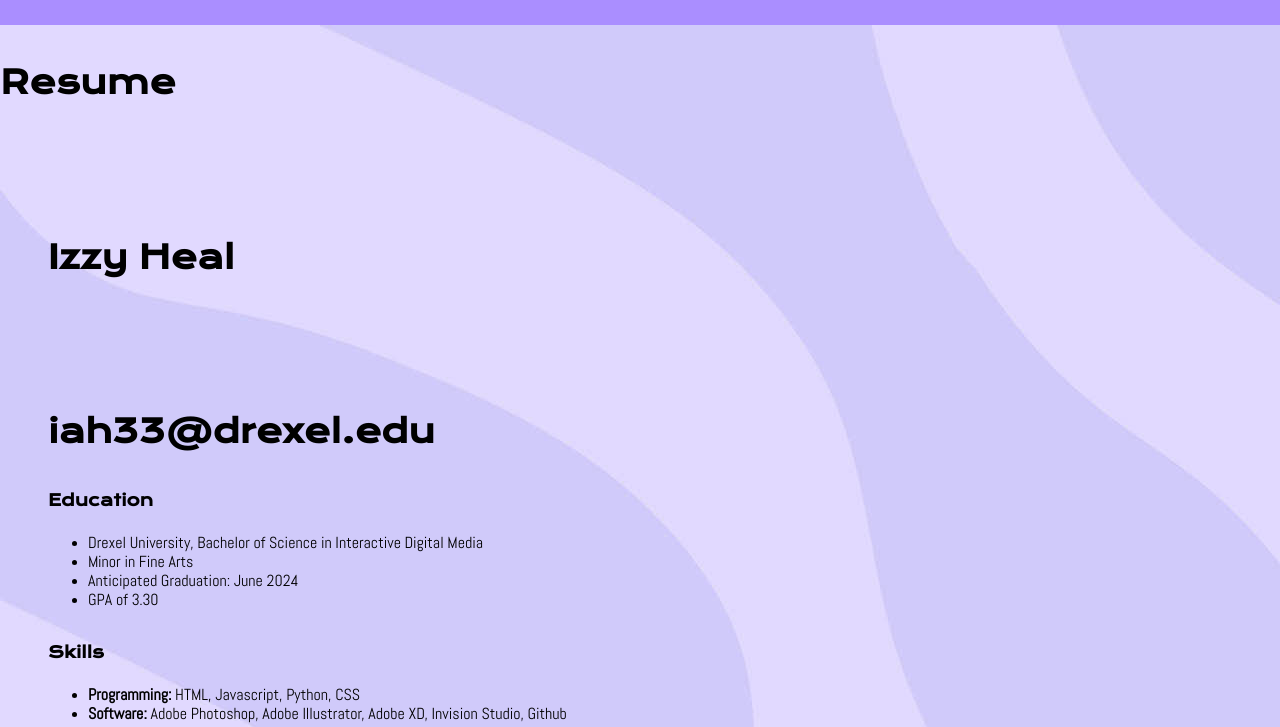
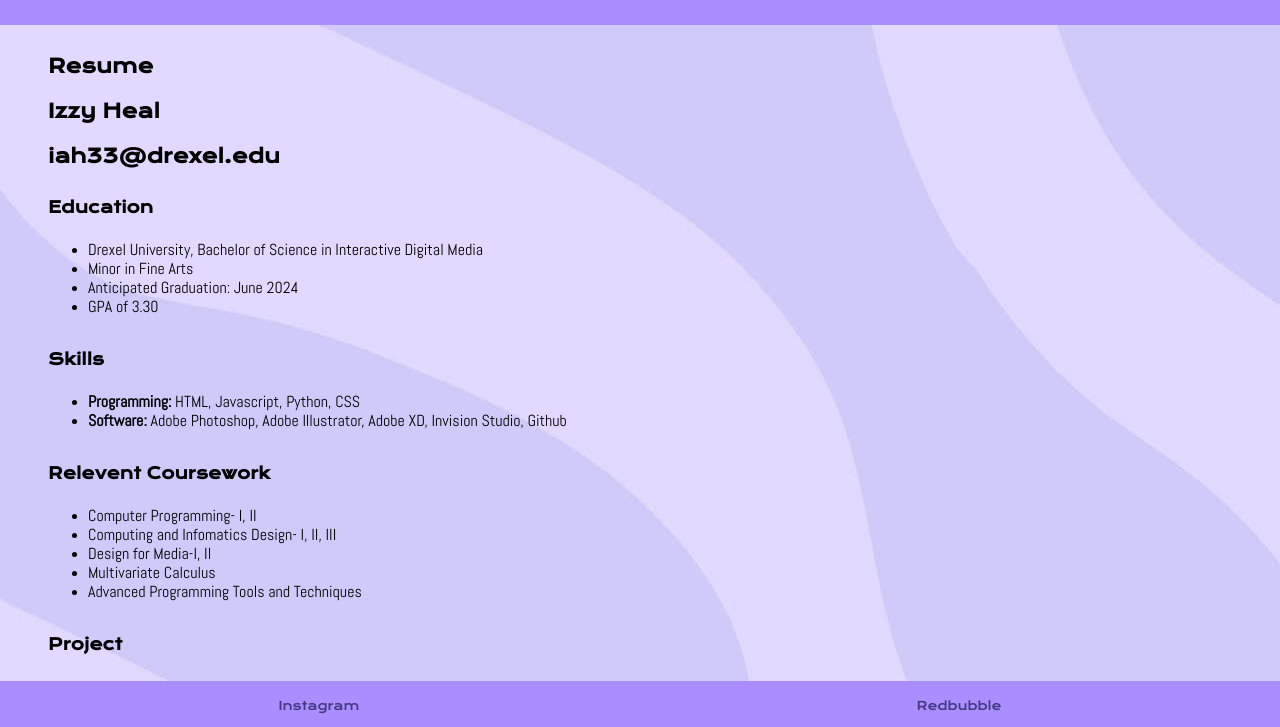
Before and after one commit to Izzy-Heal/idm222-iah33, a plain HTML site: page resume.html in a window 1280 px wide. Shown: the part 71-798 px from the top of the page. Drawn offline with Linux system fonts and the light colour scheme; files whose address does not match are found by name.

Commit message:
getting close

```diff
--- a/resume.html
+++ b/resume.html
@@ -19,9 +19,10 @@
         <a class="menuItem" href="about.html">About</a>
     </nav>
 
-        <h1>Resume</h1>
+        <h1 class="resumeT">Resume</h1>
+        <h1 class="resume">Izzy Heal</h1>
 
-  <h1 class="resume">Izzy Heal</h1>
+
   <h1 class="resume">iah33@drexel.edu</h1>
   <h2 class="resume">Education</h2>
   <ul>
--- a/style.css
+++ b/style.css
@@ -97,6 +97,16 @@ li.resume{
 .resume{
     max-width: 80%;
 }
+h1.resume{
+
+   font-size: 1.2rem;
+   padding-top: .5rem;
+}
+.resumeT{
+
+    font-size: 1.2rem;
+    margin-left: 3rem;
+}
 p{
     font-family: Abel, Geneva, Tahoma, sans-serif;
     max-width: 65%;
@@ -149,6 +159,7 @@ p{
 .aboutP{
     text-align: left;
     max-width: 95%;
+    padding-bottom: 5rem;
 }
 .mePic{
     align-self: center;
@@ -156,10 +167,16 @@ p{
 }
 .resume{
     margin-left: 3rem;
+
 }
 footer{
+     position:fixed;
+     width:100%;
+     bottom:0;
+     position:fixed;
+     bottom:0;
     display: flex;
-    height: 6rem;
+    height: 3rem;
     background-color: #aa8eff;
     flex-flow: row nowrap;
     align-items: center;
@@ -192,9 +209,10 @@ footer{
 }
 @media(min-width: 900px){
     .mePic{
-        align-self:flex-end;
+        align-self:flex-start;
         max-width: 100px;
         padding-right: 7rem;
+        padding-bottom: 4rem;
 
     }
     .aboutP{
```
Also changed, not shown: index.html (+1 -0 lines).
